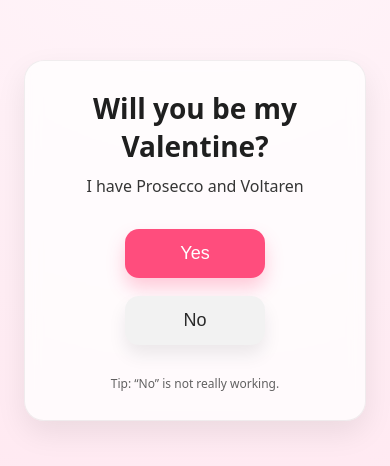
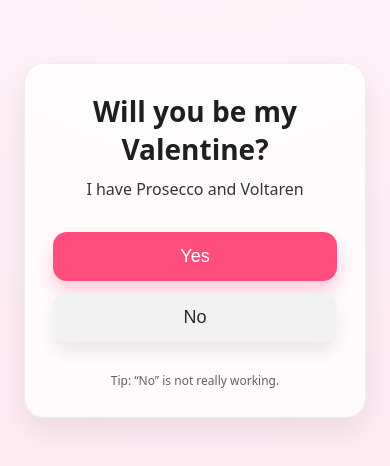
Before and after one commit to OgExtatic/valentines, a plain HTML site: page index.html in a window 390 px wide. Shown: the part 182-648 px from the top of the page. Drawn offline with Linux system fonts and the light colour scheme.

Commit message:
phone css

```diff
--- a/index.html
+++ b/index.html
@@ -82,6 +82,17 @@
       font-size: 12px;
       opacity: 0.7;
     }
+
+    @media (max-width: 420px) {
+  .buttons {
+    flex-direction: column;
+    gap: 12px;
+  }
+  button {
+    width: 100%;          /* full-width buttons on mobile */
+    max-width: 320px;    /* keeps them from getting ridiculous */
+  }
+}
   </style>
 </head>
 <body>
@@ -113,7 +124,7 @@
       "Think again…",
       "Come on...",
       "Last chance!",
-      "Okay but… please? ",
+      "Okay… please? ",
       "Maybe with pretty please?",
       "You meant YES, right?"
     ];
```
